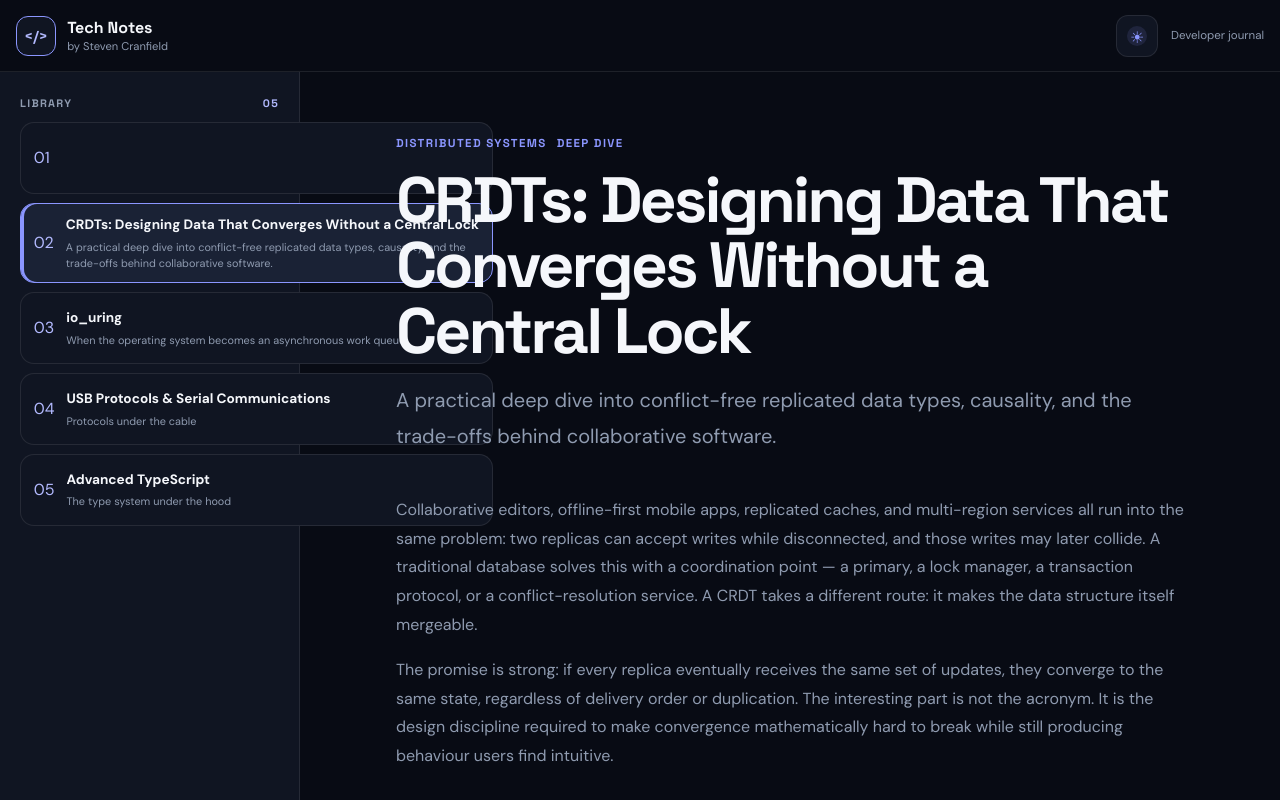
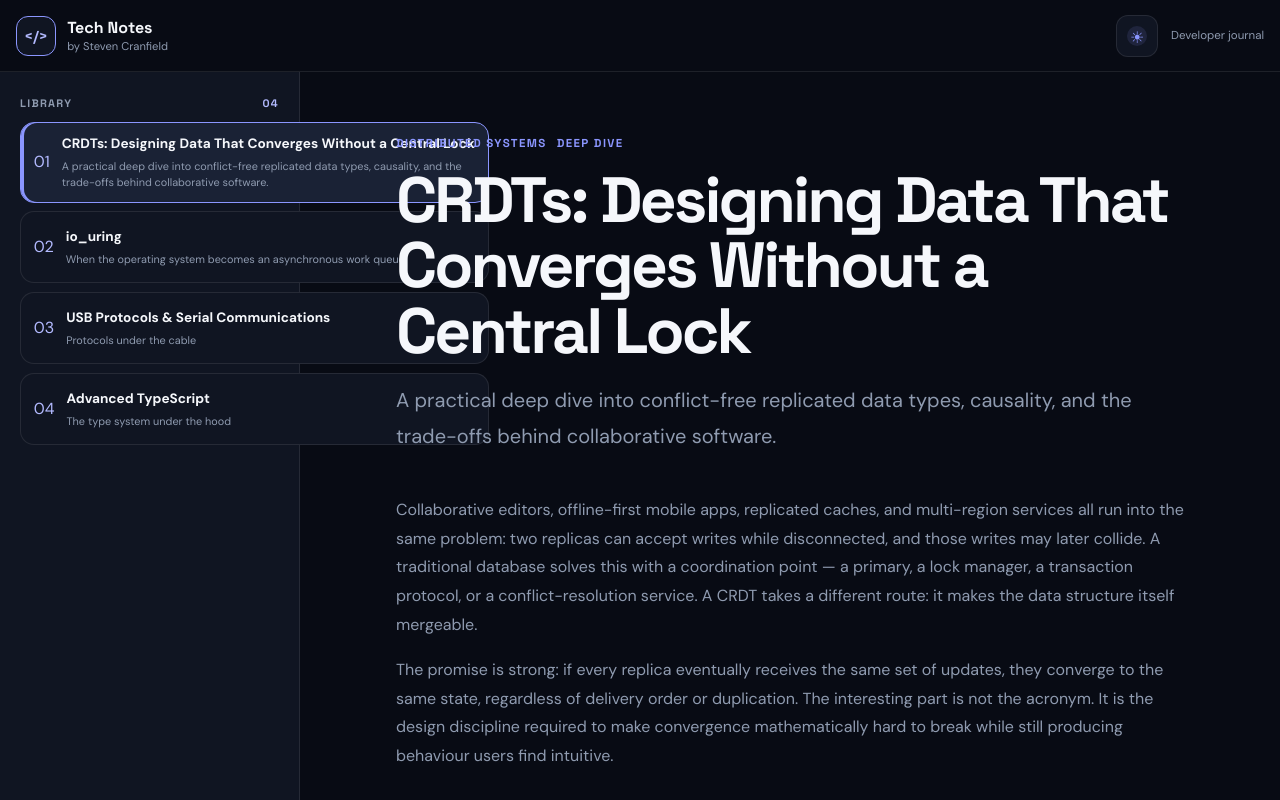
Before and after one commit to stevencr/tech, a React (Vite) app: page /#/articles/crdts in a window 1280 px wide. Shown: the top 800 px of the page. Built offline with nearby package versions, Linux system fonts and the light colour scheme.

Commit message:
Revert eBPF navigation registration

```diff
--- a/src/articles/index.ts
+++ b/src/articles/index.ts
@@ -2,11 +2,9 @@ import { AdvancedTypeScriptArticle, meta as advancedTypescript } from './advance
 import { UsbSerialArticle, meta as usbSerial } from './usb-serial';
 import { IoUringArticle, meta as ioUring } from './io-uring';
 import { CrdtsArticle, meta as crdts } from './crdts';
-import { EbpfArticle, meta as ebpf } from './ebpf';
 import type { ArticleMeta } from './types';
 
 export const articles: ArticleMeta[] = [
-  { ...ebpf, component: EbpfArticle },
   { ...crdts, component: CrdtsArticle },
   { ...ioUring, component: IoUringArticle },
   { ...usbSerial, component: UsbSerialArticle },
```
